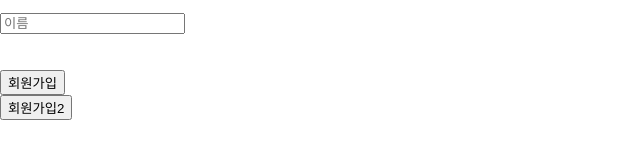
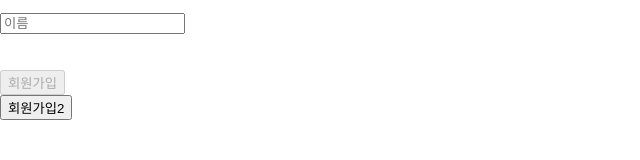
Before and after one commit to WebSystem-3/WebSysFront, a React (Create React App) app: page /signup in a window 1280 px wide. Shown: the part 129-289 px from the top of the page, without its empty margins (0-640 px from the left). Built offline with nearby package versions, Linux system fonts and the light colour scheme.

Commit message:
로그인 validation 수정

```diff
--- a/src/Components/SignUp/SignUp.jsx
+++ b/src/Components/SignUp/SignUp.jsx
@@ -1,102 +1,123 @@
 import React from 'react';
-import {useState} from 'react';
-import { useNavigate } from "react-router-dom";
+import { useState } from 'react';
+import { useNavigate } from 'react-router-dom';
 
 function SignUp(props) {
-    const [id, setId] = useState("");
-    const [password, setPassword] = useState("");
-    const [password2, setPassword2] = useState("");
-    const [name, setName] = useState("");
+  const [id, setId] = useState('');
+  const [password, setPassword] = useState('');
+  const [password2, setPassword2] = useState('');
+  const [name, setName] = useState('');
+  const [isIdValid, setIdValid] = useState(false);
   const navigate = useNavigate();
 
-    const handleSignup = () => {
-      if (password !== password2) {
-        alert("비밀번호가 일치하지 않습니다.");
-        return;
-      }
-      const userData={
+  const handleValidation = async () => {
+    const userData = {
       account: id,
-        password: password,
-        name: name,
     };
-      fetch("http://43.201.197.131:8080/user/signup",{
-        method: "post",
-        headers:{
-          "content-type": "application/json",
-        }, body: JSON.stringify(userData),
+    await fetch('http://43.201.197.131:8080/user/validation', {
+      method: 'post',
+      headers: {
+        'content-type': 'application/json',
+      },
+      body: JSON.stringify(userData),
     })
       .then((response) => {
         response.json().then((data) => {
-          if (response.status === 200){
+          console.log(data.message);
+          if (response.status === 200) {
             alert(data.message);
-            navigate("/");
+            setIdValid(true);
+            console.log('사용가능한 아이디입니다');
           } else {
-            alert(data.errorMessage);
-          }
-        });
-      })
-      .catch((error) => console.log(error));
-    }
-
-    const handleValidation = () => {
-      const userData={
-      account: id,
-      };
-      fetch("http://43.201.197.131:8080/user/validation",{
-        method: "post",
-        headers:{
-          "content-type": "application/json",
-        }, body: JSON.stringify(userData),
-      })
-      .then((response) => {
-        response.json().then((data) => {
-          if (response.status === 200){
             alert(data.message);
-          } else {
-            alert(data.errorMessage);
+            console.log('중복된 아이디 입니다');
+            setIdValid(false);
           }
         });
       })
       .catch((error) => console.log(error));
   };
 
-    return(
+  const handleSignup = async () => {
+    // if (password !== password2) {
+    //   alert('비밀번호가 일치하지 않습니다.');
+    //   return;
+    // }
+    const userData = {
+      account: id,
+      password: password,
+      name: name,
+    };
+    await fetch('http://43.201.197.131:8080/user/signup', {
+      method: 'post',
+      headers: {
+        'content-type': 'application/json',
+      },
+      body: JSON.stringify(userData),
+    })
+      .then((response) => {
+        response.json().then((data) => {
+          if (response.status === 200) {
+            alert(data.message);
+            console.log('');
+            navigate('/');
+          } else {
+            alert(data.Message);
+          }
+        });
+      })
+      .catch((error) => console.log(error));
+  };
+
+  return (
     <div>
       <h>회원가입</h>
       <br />
       <label>
         <input
-            type="text"
-            placeholder="ID"
+          type='text'
+          placeholder='ID'
           onChange={(event) => setId(event.target.value)}
         />
       </label>
-        <button type='button' onClick={handleValidation}>중복확인</button>
+      <button type='button' onClick={handleValidation}>
+        중복확인
+      </button>
       <p>
         <input
-            type="password"
-            placeholder="비밀번호"
+          type='password'
+          placeholder='비밀번호'
           onChange={(event) => setPassword(event.target.value)}
         />
       </p>
       <p>
         <input
-            type="password"
-            placeholder="비밀번호 확인"
+          type='password'
+          placeholder='비밀번호 확인'
           onChange={(event) => setPassword2(event.target.value)}
         />
+        <div>
+          {password !== '' && password === password2 ? (
+            <div>비밀번호가 일치합니다</div>
+          ) : (
+            password !== '' &&
+            password2 !== '' && <div>비밀번호가 일치하지 않습니다</div>
+          )}
+        </div>
       </p>
       <p>
         <input
-            type="text"
-            placeholder="이름"
+          type='text'
+          placeholder='이름'
           onChange={(event) => setName(event.target.value)}
         />
       </p>
       <br />
-        <button type='button' onClick={handleSignup}>회원가입</button>
+      <button type='button' onClick={handleSignup} disabled={!isIdValid}>
+        회원가입
+      </button>
     </div>
   );
-};
+}
 
 export default SignUp;
```
Lines whose indentation alone changed are shown as unchanged.
